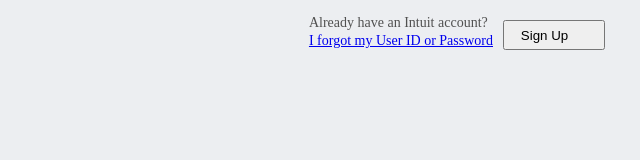
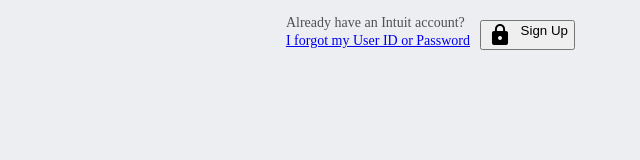
Before and after one commit to sinework/Sign-Up-Form, a plain HTML site: page index.html in a window 1280 px wide. Shown: the whole page, without its empty margins (640-1280 px from the left). Drawn offline with Linux system fonts and the light colour scheme.

Commit message:
Worked on the sign up button

```diff
--- a/css/style.css
+++ b/css/style.css
@@ -21,7 +21,6 @@ nav {
 }
 
 .sign-up-request > a {
-
   /* font-size: 12px; */
 }
 .sign-up-request > p {
@@ -33,10 +32,21 @@ nav {
 
 .sign-up-btn {
   margin-top: 5px;
-  padding-right: 25px;
-  width: 102px;
+  margin-right: 25px;
+  width: 120px;
   height: 30px;
+  display: flex;
+  justify-content: space-between;
+  padding-right: 5px;
 }
-#font{
-    font-size: 14px;
+#font {
+  font-size: 14px;
 }
+#lock {
+  height: 10px;
+  width: 13px;
+}
+#sign-text {
+  margin: 0;
+  padding: 0;
+}
--- a/index.html
+++ b/index.html
@@ -24,7 +24,13 @@
           </a>
         </div>
         <div class="sign-up-btn">
-          <button class="sign-up-btn">Sign Up</button>
+          <button
+            class="sign-up-btn"
+
+          >
+            <i id="lock" class="material-icons">lock</i>
+            Sign Up
+          </button>
         </div>
       </nav>
     </header>
```
Lines whose indentation alone changed are shown as unchanged.
